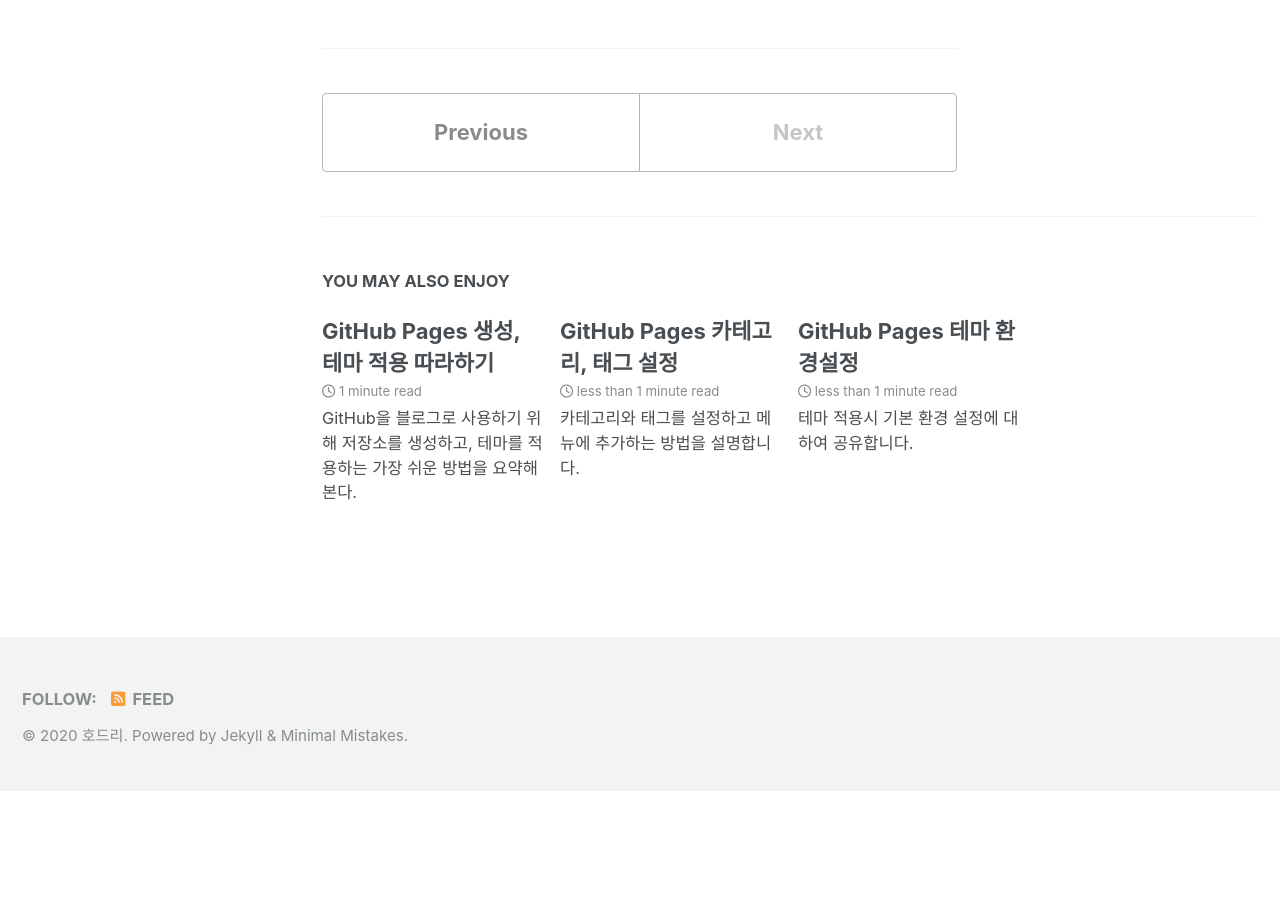
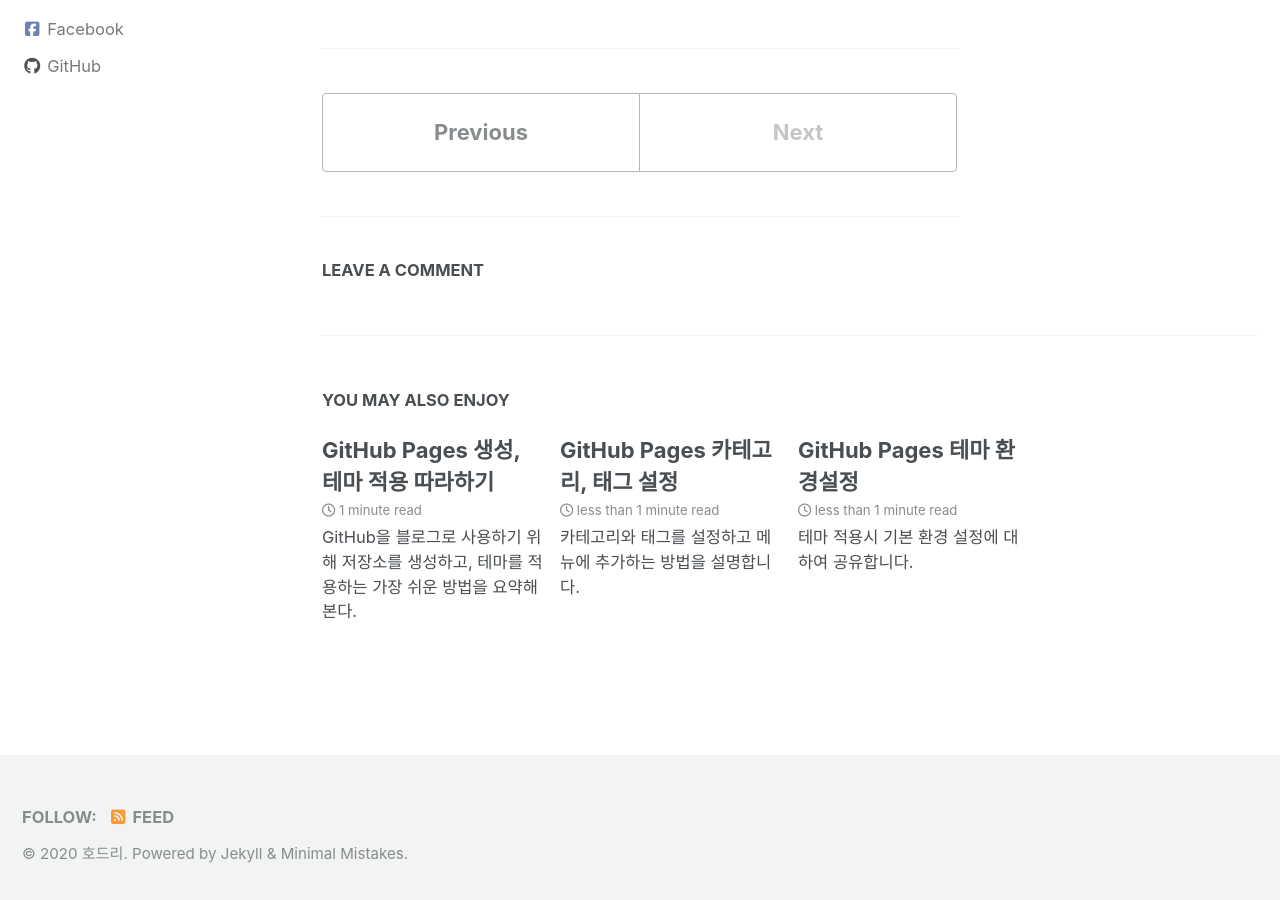
Before and after one commit to moon1z10/moon1z10.github.io, a Jekyll site: the page built from _posts/2020-03-03-first-post.md, in a window 1280 px wide and 900 px high, scrolled down 774 px. Built offline with Jekyll 4.4.1, drawn with Linux system fonts in a browser that asks for light colours; cached includes are drawn as plain includes; nearby versions of some CDN libraries; comment, search, counter and statistics services are not loaded; before the commit the page ends 1565 px from its top, so only the background shows below that.

Commit message:
add comment disqus

```diff
--- a/_config.yml
+++ b/_config.yml
@@ -32,7 +32,7 @@
 comments:
   provider               : "disqus" # false (default), "disqus", "discourse", "facebook", "staticman", "staticman_v2", "utterances", "custom"
   disqus:
-    shortname            : # https://help.disqus.com/customer/portal/articles/466208-what-s-a-shortname-
+    shortname            : "moon1z10-github-io" # https://help.disqus.com/customer/portal/articles/466208-what-s-a-shortname-
   discourse:
     server               : # https://meta.discourse.org/t/embedding-discourse-comments-via-javascript/31963 , e.g.: meta.discourse.org
   facebook:
@@ -290,6 +290,6 @@
       layout: single
       author_profile: true
       read_time: true
-      comments: # true
+      comments: true
       share: true
       related: true
```
